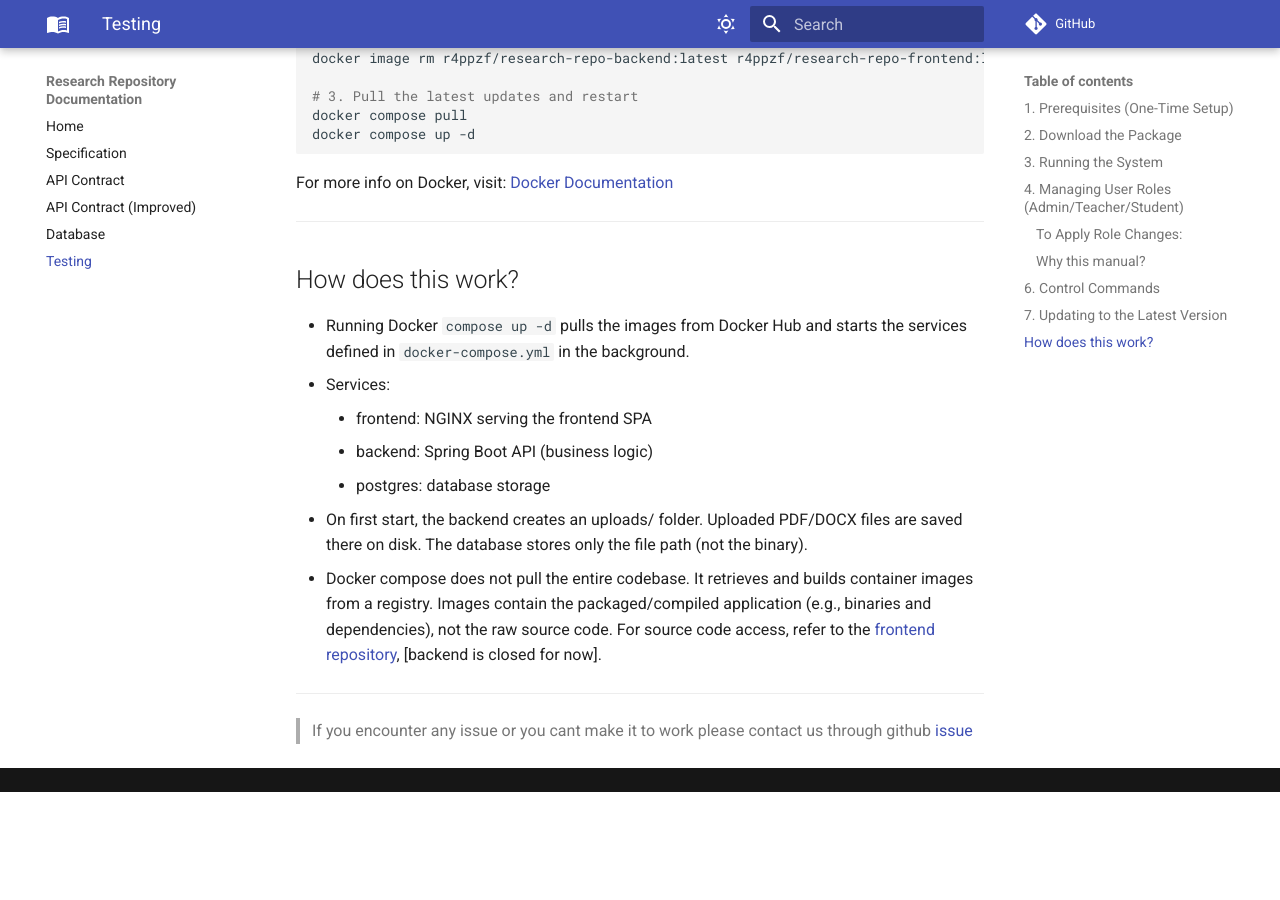
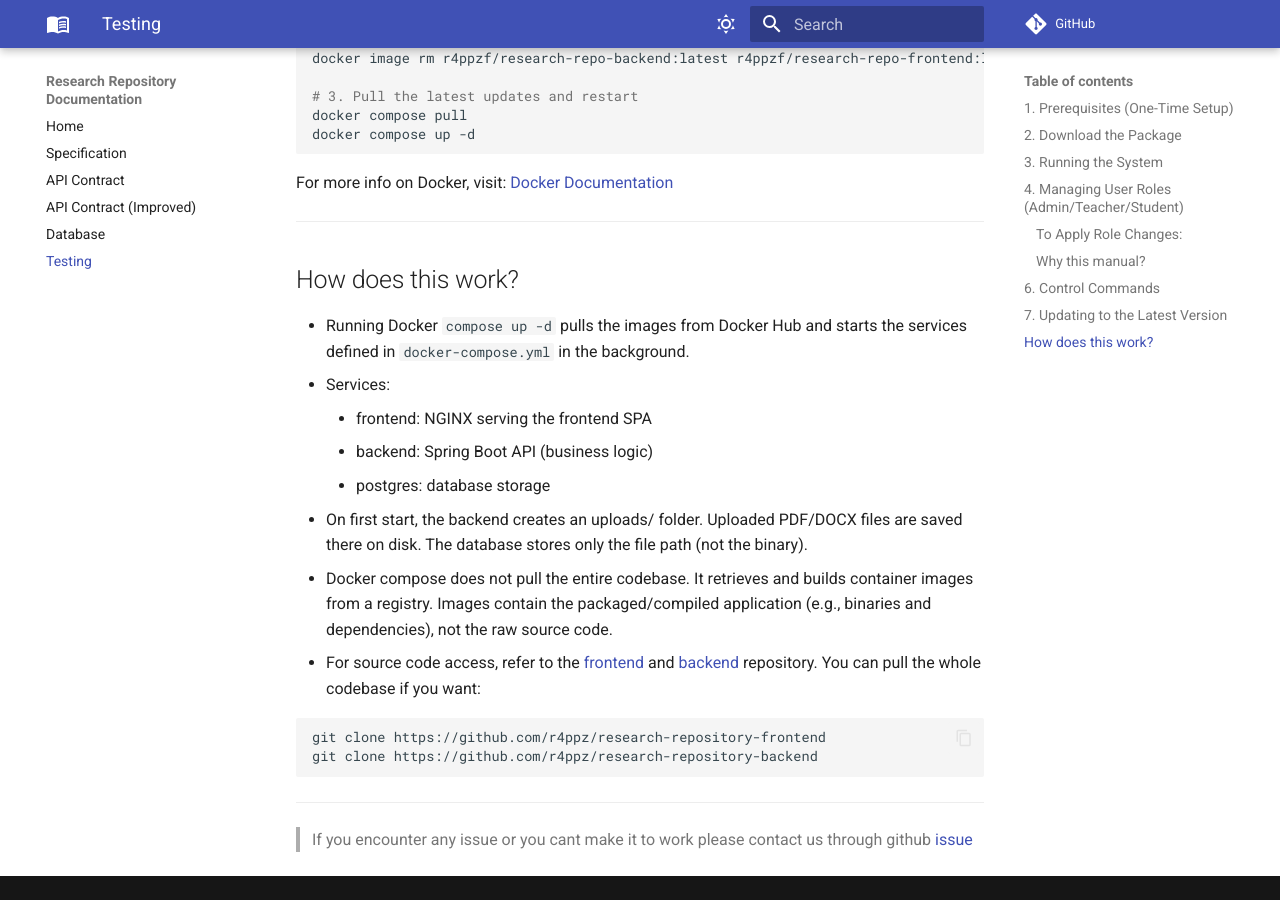
Before and after one commit to r4ppz/research-repo-docs, an MkDocs documentation site: the page built from docs/testing.md, in a window 1280 px wide and 900 px high, scrolled down 2372 px. Built offline with MkDocs 1.6.1 and Material for MkDocs 9.7.7, drawn with Linux system fonts in a browser that asks for light colours; comment, search, counter and statistics services are not loaded; before the commit the page ends 3164 px from its top, so only the background shows below that.

Commit message:
docs: open source backend

````diff
--- a/docs/testing.md
+++ b/docs/testing.md
@@ -102,7 +102,13 @@ For more info on Docker, visit: [Docker Documentation](https://docs.docker.com/)
     - backend: Spring Boot API (business logic)
     - postgres: database storage
 - On first start, the backend creates an uploads/ folder. Uploaded PDF/DOCX files are saved there on disk. The database stores only the file path (not the binary).
-- Docker compose does not pull the entire codebase. It retrieves and builds container images from a registry. Images contain the packaged/compiled application (e.g., binaries and dependencies), not the raw source code. For source code access, refer to the [frontend repository](https://github.com/r4ppz/research-repository), [backend is closed for now].
+- Docker compose does not pull the entire codebase. It retrieves and builds container images from a registry. Images contain the packaged/compiled application (e.g., binaries and dependencies), not the raw source code.
+- For source code access, refer to the [frontend](https://github.com/r4ppz/research-repository) and [backend](https://github.com/r4ppz/research-repository-backend) repository. You can pull the whole codebase if you want:
+
+```bash
+git clone https://github.com/r4ppz/research-repository-frontend
+git clone https://github.com/r4ppz/research-repository-backend
+```
 
 ---
 
````
Also changed, not shown: docs/index.md (+2 -3 lines).
